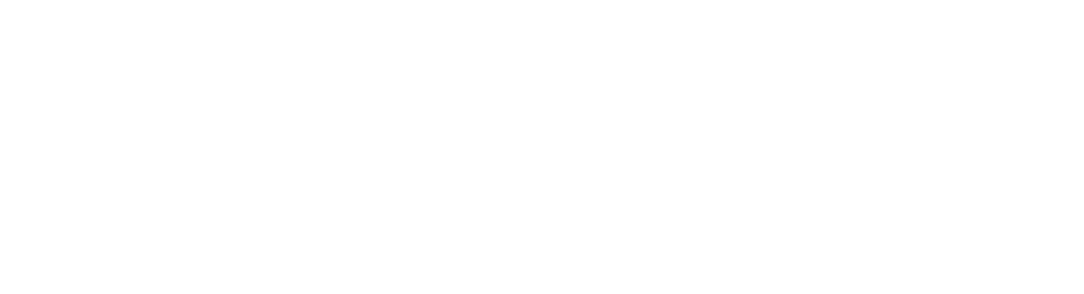
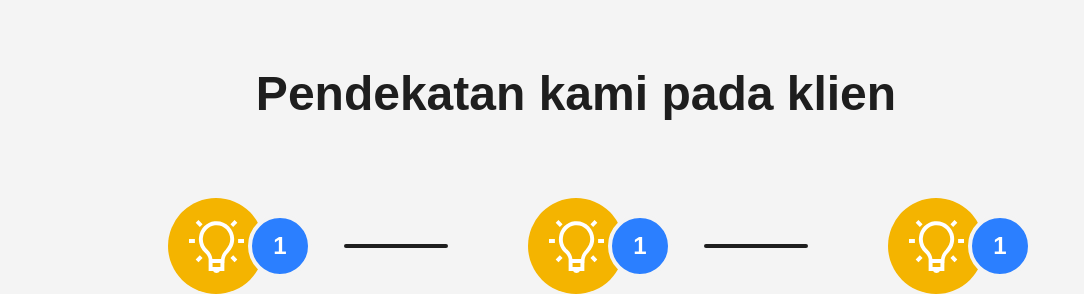
Before and after one commit to SkyzofrnDev/profile-neo, a React (Vite) app: page / in a window 1280 px wide. Shown: the part 2326-2620 px from the top of the page, without its empty margins (64-1148 px from the left). Before the commit the page ends 2316 px from the top, so only its background shows below. Built offline with nearby package versions, Linux system fonts and the light colour scheme.

Commit message:
approach

```diff
--- a/src/App.jsx
+++ b/src/App.jsx
@@ -1,5 +1,5 @@
 import React from 'react'
-import { About, Hero, Stats } from './Layout/Index'
+import { About, Approach, Hero, Stats } from './Layout/Index'
 
 const App = () => {
   return (
@@ -7,6 +7,7 @@
         <Hero  />
         <Stats/>
         <About/>
+        <Approach/>
     </div>
   )
 }
--- a/src/Layout/Approach/Approach.jsx
+++ b/src/Layout/Approach/Approach.jsx
@@ -2,8 +2,47 @@
 
 const Approach = () => {
   return (
-    <div className="">
-      <p className="font-semibold text-default">Pendekatan kami pada klien</p>
+    <div className="mt-20 w-full max-w-full px-24 flex flex-col justify-center items-center text-center">
+      <p className="font-semibold text-default text-5xl">
+        Pendekatan kami pada klien
+      </p>
+      <div className="flex w-3/4 justify-evenly items-center mt-20">
+        <div className="relative w-fit ">
+          <div className="flex items-center justify-center p-5 bg-secondary rounded-full h-24 w-24">
+            <img src="Lamp.svg" alt="icon-lamp" className="object-cover z-10" />
+          </div>
+          <div
+            className="flex items-center justify-center w-16 h-16 bg-blue-500 rounded-full
+          absolute -right-12 top-1/2 -translate-y-1/2 border-4 border-[#f4f4f4]"
+          >
+            <p className="text-2xl text-white font-semibold">1</p>
+          </div>
+        </div>
+        <div className="w-full h-1 bg-dark mx-20 rounded-full"></div>
+        <div className="relative w-fit ">
+          <div className="flex items-center justify-center p-5 bg-secondary rounded-full h-24 w-24">
+            <img src="Lamp.svg" alt="icon-lamp" className="object-cover z-10" />
+          </div>
+          <div
+            className="flex items-center justify-center w-16 h-16 bg-blue-500 rounded-full
+                  absolute -right-12 top-1/2 -translate-y-1/2 border-4 border-[#f4f4f4]"
+          >
+            <p className="text-2xl text-white font-semibold">1</p>
+          </div>
+        </div>
+        <div className="w-full h-1 bg-dark mx-20  rounded-full"></div>
+        <div className="relative w-fit">
+          <div className="flex items-center justify-center p-5 bg-secondary rounded-full h-24 w-24">
+            <img src="Lamp.svg" alt="icon-lamp" className="object-cover z-10" />
+          </div>
+          <div
+            className="flex items-center justify-center w-16 h-16 bg-blue-500 rounded-full
+                  absolute -right-12 top-1/2 -translate-y-1/2 border-4 border-[#f4f4f4]"
+          >
+            <p className="text-2xl text-white font-semibold">1</p>
+          </div>
+        </div>
+      </div>
     </div>
   );
 };
```
Also changed, not shown: public/Lamp.svg (added).
